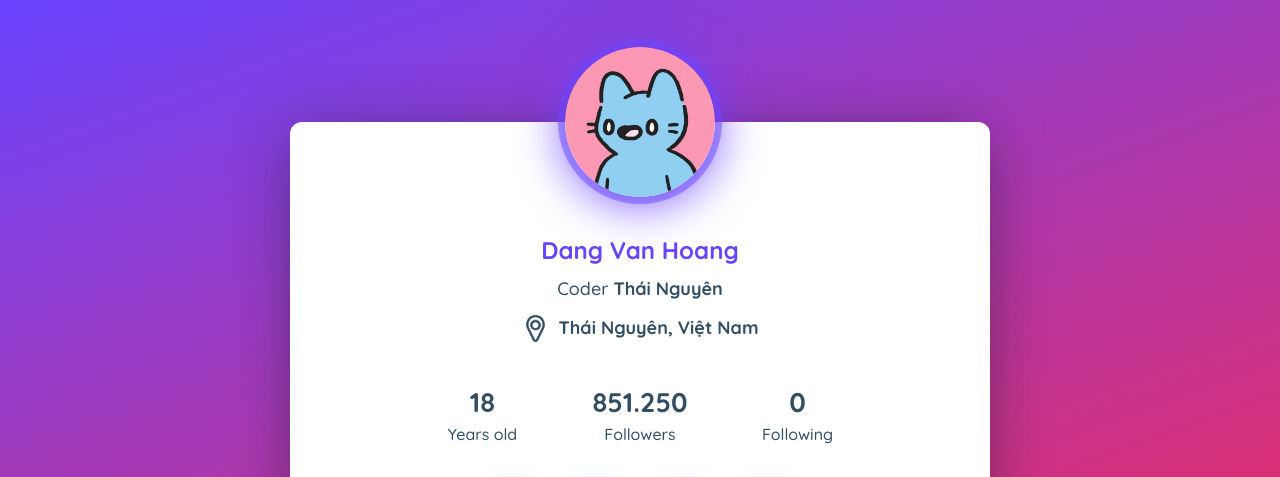
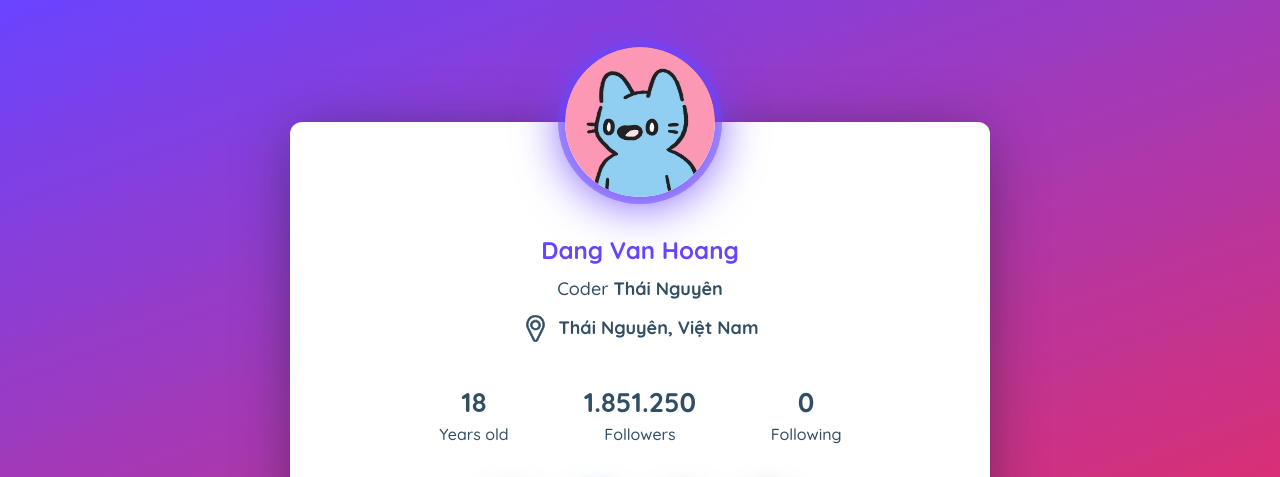
Before and after one commit to hoangcoder2k3/profilecard, a plain HTML site: page index.html in a window 1280 px wide. Shown: the top 477 px of the page. Drawn offline with nearby package versions, Linux system fonts and the light colour scheme.

Commit message:
Update index.html

```diff
--- a/index.html
+++ b/index.html
@@ -37,7 +37,7 @@
         </div>
 
         <div class="profile-card-inf__item">
-          <div class="profile-card-inf__title">851.250</div>
+          <div class="profile-card-inf__title">1.851.250</div>
           <div class="profile-card-inf__txt">Followers</div>
         </div>
 
```
